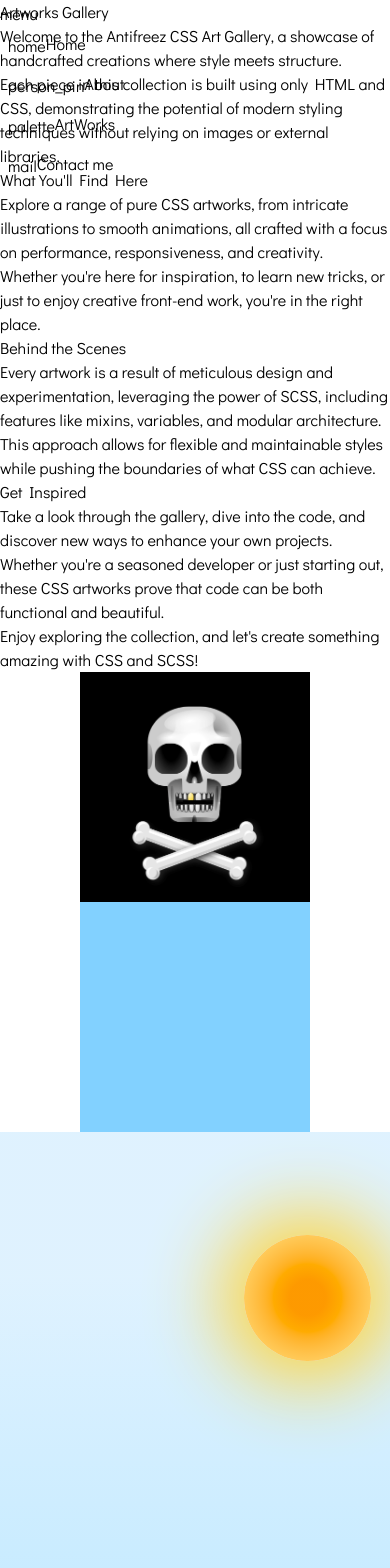
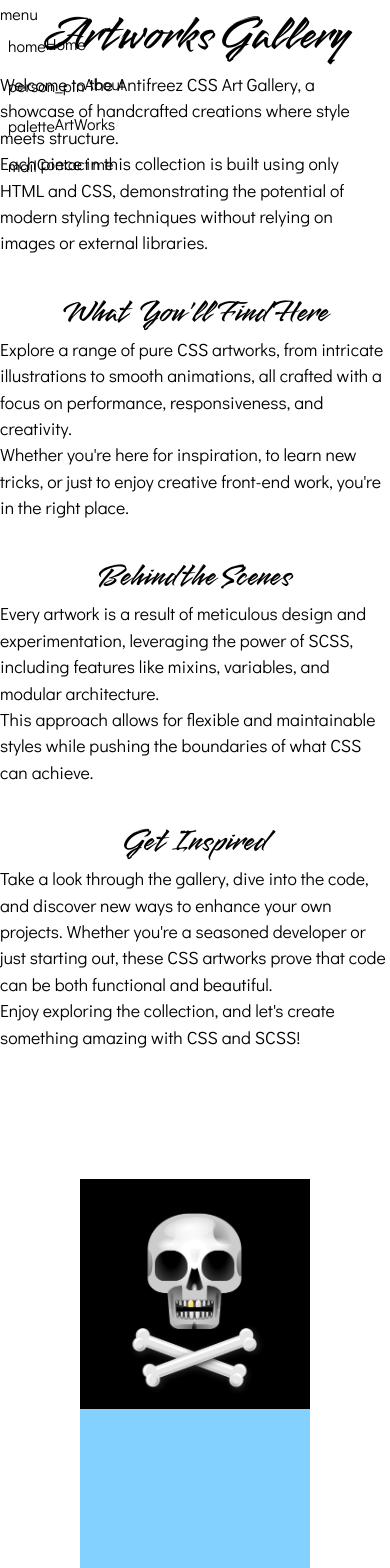
Before and after one commit to romanro/my-css-artworks, a Next.js app: page /artworks in a window 390 px wide. Shown: the top 1568 px of the page. Built offline with nearby package versions, Linux system fonts and the light colour scheme.

Commit message:
Refactor AboutPage styles and move to globals.scss for consistency

```diff
--- a/src/app/about/page.tsx
+++ b/src/app/about/page.tsx
@@ -1,7 +1,6 @@
 import { ABOUT_ME_DESC, ROOT_METADATA } from '@/consts/rootMetadata.consts';
 import { cnames } from '@/utils/cnames';
 import { Metadata } from 'next';
-import styles from './AboutPage.module.scss';
 
 export async function generateMetadata(): Promise<Metadata> {
     const title = `About Me: ${ROOT_METADATA.title}`;
@@ -20,7 +19,7 @@ export default function AboutPage() {
             <div className='flex justify-center w-full max-h-[100%] overflow-y-auto '>
                 <article
                     className={cnames([
-                        styles.article,
+                        'info-article',
                         'flex text-blue-900 flex-col gap-4 p-4 md:p-12 md:pt-[200px] max-w-[1300px] bg-white/20 dark:bg-black/20 h-[100%]',
                     ])}>
                     <h1 className='text-orange-600'>Hi, I’m Roman Rozanov</h1>
--- a/src/app/artworks/page.tsx
+++ b/src/app/artworks/page.tsx
@@ -1,6 +1,7 @@
 import { ArtworksGallery } from '@/components/ArtworksGallery/ArtworksGallery';
 import { SupportedArtworks } from '@/consts/artworks.consts';
 import { ARTWORKS_DESK, ROOT_METADATA } from '@/consts/rootMetadata.consts';
+import { cnames } from '@/utils/cnames';
 import { Metadata } from 'next';
 
 export async function generateMetadata(): Promise<Metadata> {
@@ -15,8 +16,8 @@ export async function generateMetadata(): Promise<Metadata> {
 }
 export default function ArtworksPage() {
     return (
-        <div>
-            <article>
+        <div className='grid grid-cols-1 md:grid-cols-2 gap-4'>
+            <article className={cnames(['info-article '])}>
                 <header>
                     <h1>Artworks Gallery</h1>
                     <p>
--- a/src/app/globals.scss
+++ b/src/app/globals.scss
@@ -32,3 +32,34 @@ a {
         color-scheme: dark;
     }
 }
+
+.info-article {
+    font-size: 1.1rem;
+    padding-bottom: 8rem;
+    h1 {
+        font-family: var(--font-smooch);
+        display: block;
+        font-size: 3rem;
+        text-align: center;
+        user-select: none;
+    }
+    h2 {
+        font-family: var(--font-smooch);
+        display: block;
+        font-size: 2rem;
+        text-align: center;
+        margin-top: 2rem;
+        user-select: none;
+    }
+
+    h3 {
+        display: block;
+        font-size: 1.2rem;
+        user-select: none;
+    }
+
+    ul {
+        list-style-type: disc;
+        padding-left: 2rem;
+    }
+}
```
Also changed, not shown: src/app/about/AboutPage.module.scss (deleted, +0 -30 lines).
